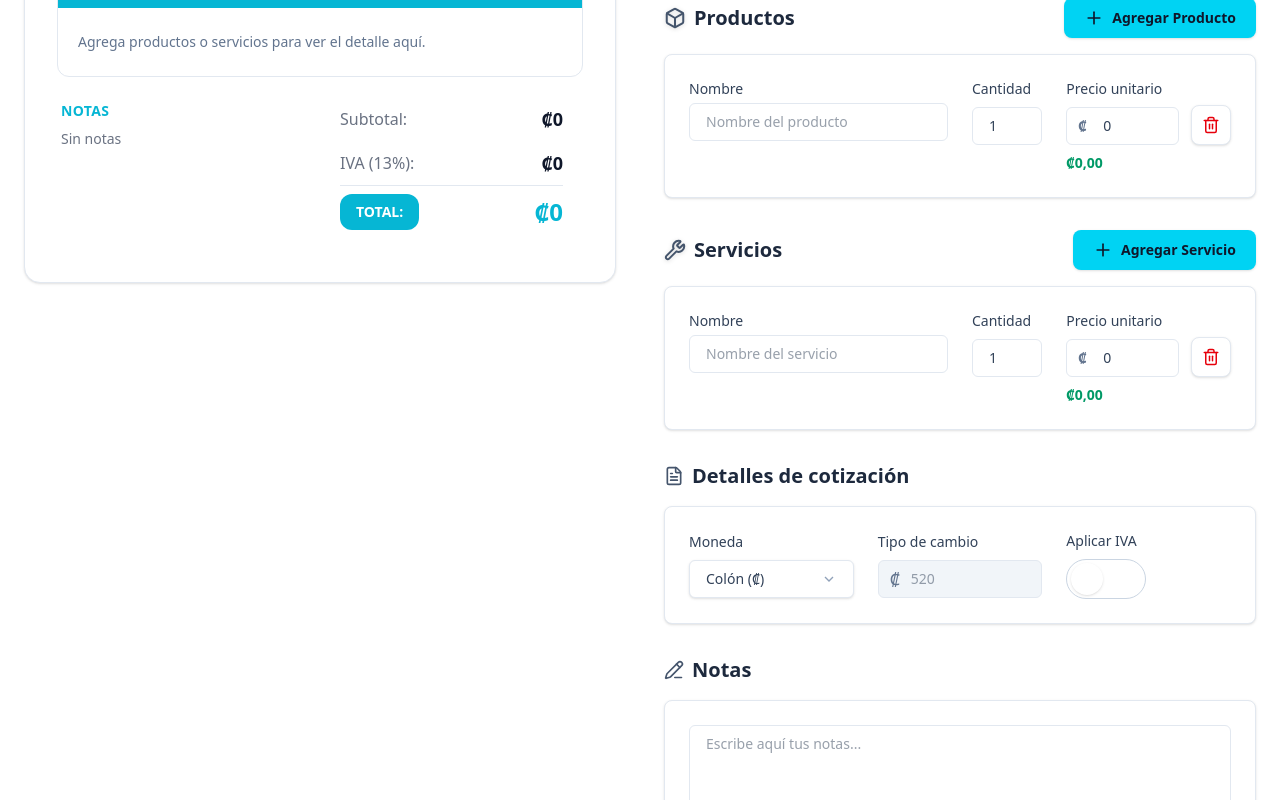
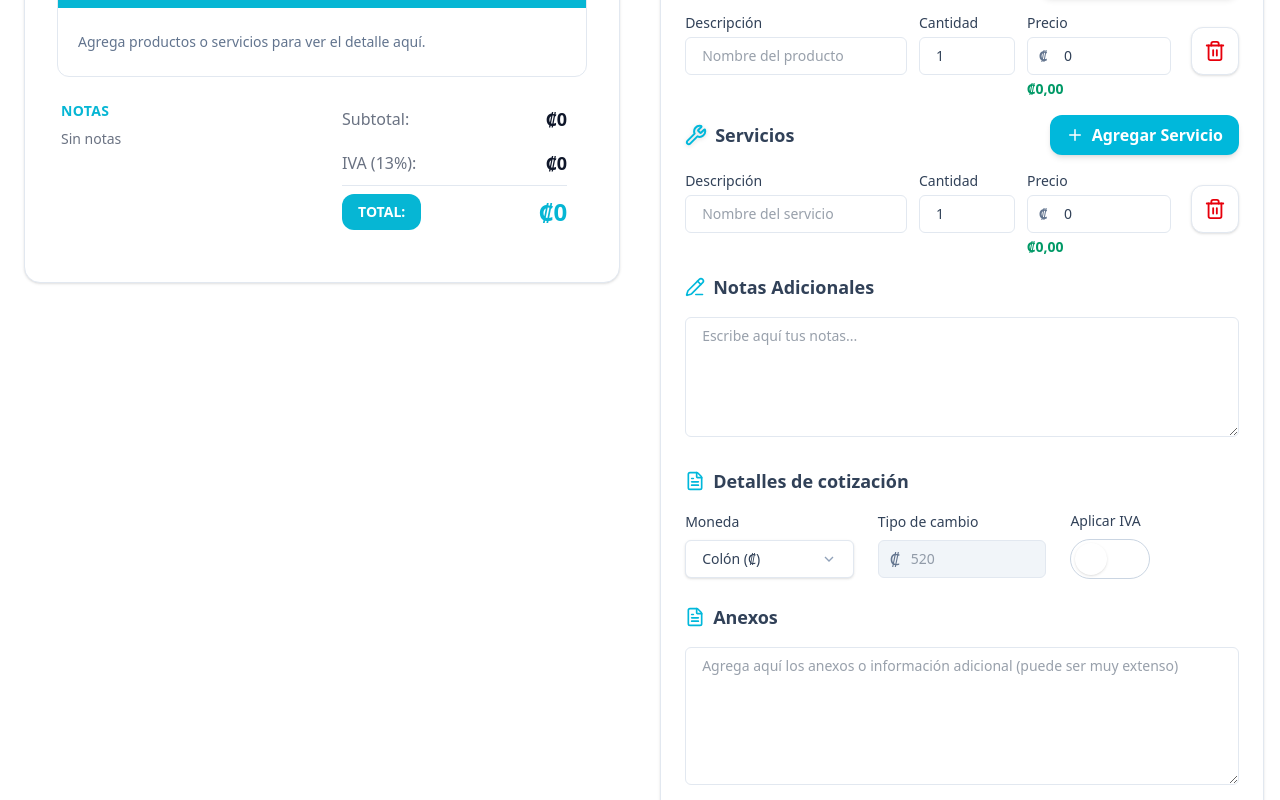
Before and after one commit to JosueMatamoros/SEN_Cotizaciones, a React (Vite) app in the folder frontend/: page / in a window 1280 px wide. Shown: the part 460-1260 px from the top of the page. Built offline with nearby package versions, Linux system fonts and the light colour scheme.

Commit message:
feat: improve UI

```diff
--- a/frontend/src/components/form/CurrencyInput.jsx
+++ b/frontend/src/components/form/CurrencyInput.jsx
@@ -48,7 +48,7 @@ export default function CurrencyInput({
 
   return (
     <div>
-      <label className="mb-2 block text-sm font-medium text-slate-700 whitespace-nowrap">
+      <label className="mb-1 block text-sm font-medium text-slate-700 whitespace-nowrap">
         {label}
       </label>
 
--- a/frontend/src/components/form/IntegerInput.jsx
+++ b/frontend/src/components/form/IntegerInput.jsx
@@ -24,7 +24,7 @@ export default function IntegerInput({
 
   return (
     <div>
-      <label className="mb-2 block text-sm font-medium text-slate-700">
+      <label className="mb-1 block text-sm font-medium text-slate-700">
         {label}
       </label>
 
--- a/frontend/src/components/form/ItemsSection.jsx
+++ b/frontend/src/components/form/ItemsSection.jsx
@@ -52,43 +52,49 @@ export default function ItemsSection({
     };
 
     return (
-    <Card
-      title={title}
-      icon={icon}
-      action={
+      <div className="rounded-xl bg-white px-0 py-0">
+        <div className="flex items-center justify-between mb-4">
+          <div className="flex items-center gap-2">
+            {icon}
+            <span className="font-semibold text-lg text-slate-700">{title}</span>
+          </div>
           <button
             type="button"
             onClick={addItem}
-          className="inline-flex h-10 items-center rounded-lg bg-cyan-400 px-3 lg:px-5 text-sm font-semibold text-slate-900 shadow-sm transition-colors hover:bg-cyan-300 gap-2 "
+            className="flex items-center gap-2 px-4 py-2 rounded-xl bg-cyan-500 text-white font-semibold shadow-md hover:bg-cyan-600 transition text-base"
           >
-          <Plus size={20} className="shrink-0" />
-          <span className="hidden sm:inline ">{addLabel}</span>
+            <Plus size={18} className="shrink-0" />
+            <span className="hidden sm:inline">{addLabel}</span>
+            <span className="inline sm:hidden">Agregar</span>
           </button>
-      }
-    >
-      <div className="space-y-6">
+        </div>
+        {items.length === 0 ? (
+          <div className="rounded-xl bg-slate-50 px-6 py-6 text-center text-slate-500">
+            Haz clic en "{addLabel}" para comenzar
+          </div>
+        ) : (
+          <div className="space-y-4">
+
             {items.map((it) => {
               const cantidad = parseIntSafe(it.cantidad, 1);
               const precioUnitario = parseCurrencyToNumber(it.precioUnitario);
               const totalLinea = precioUnitario * cantidad;
               const hasError = error && !it.nombre.trim();
-
               return (
                 <div
                   key={it.id}
-              className="grid grid-cols-1 gap-6 md:grid-cols-12 md:items-start"
+                  className="flex w-full items-end gap-3"
                 >
-              <div className="md:col-span-6">
+                  <div className="flex-[2.5]">
                     <Field
-                  label="Nombre"
+                      label="Descripción"
                       placeholder={namePlaceholder}
                       value={it.nombre}
                       onChange={(v) => updateItem(it.id, { nombre: v })}
                       error={hasError ? "El nombre es obligatorio" : undefined}
                     />
                   </div>
-
-              <div className="md:col-span-2">
+                  <div className="w-24">
                     <IntegerInput
                       label="Cantidad"
                       placeholder="1"
@@ -97,38 +103,32 @@ export default function ItemsSection({
                       min={1}
                     />
                   </div>
-
-              <div className="md:col-span-4">
-                <div className="flex items-end gap-3">
-                  <div className="flex-1">
+                  <div className="w-36 relative">
                     <CurrencyInput
-                      label="Precio unitario"
+                      label="Precio"
                       placeholder="0"
                       value={it.precioUnitario}
                       onChange={(v) => updateItem(it.id, { precioUnitario: v })}
                       currency={currency}
                       currencySymbol={currencySymbol}
                     />
+                    <span className="absolute left-0 top-full mt-1 text-sm font-semibold text-emerald-600 whitespace-nowrap">
+                      {formatMoney(totalLinea, currency)}
+                    </span>
                   </div>
-
                   <button
                     type="button"
                     onClick={() => removeItem(it.id)}
-                    className="inline-flex h-10 w-10 items-center justify-center rounded-lg border border-slate-200 bg-white text-red-600 shadow-sm transition-colors hover:border-red-200 hover:bg-red-50"
+                    className="inline-flex h-12 w-12 items-center justify-center rounded-xl border border-slate-200 bg-white text-red-600 shadow-sm transition-colors hover:border-red-200 hover:bg-red-50 ml-2"
                     aria-label="Eliminar"
                   >
-                    <Trash2 size={18} />
+                    <Trash2 size={22} />
                   </button>
-                </div>
-
-                <div className="mt-2 text-sm font-semibold text-emerald-600">
-                  {formatMoney(totalLinea, currency)}
-                </div>
-              </div>
                 </div>
               );
             })}
           </div>
-    </Card>
+        )}
+      </div>
     );
 }
--- a/frontend/src/section/form.jsx
+++ b/frontend/src/section/form.jsx
@@ -35,11 +35,15 @@ export default function FormSection({
   errores = {},
 }) {
   return (
-    <section className="w-full p-6">
-      <div className="mx-auto w-full max-w-5xl space-y-8">
-        <Card title="Datos" icon={<User size={20} />}>
+    <section className="w-full p-4">
+      <div className="mx-auto w-full max-w-3xl bg-white rounded-2xl border border-slate-200 shadow-sm p-6">
+        {/* Datos */}
+        <div className="mb-6">
+          <div className="flex items-center gap-2 mb-4">
+            <User size={20} className="text-cyan-500" />
+            <span className="font-semibold text-lg text-slate-700">Datos</span>
+          </div>
           <Tabs value={tab} onChange={setTab} />
-
           <AnimatePresence mode="wait" initial={false}>
             {tab === "cliente" ? (
               <motion.div
@@ -50,33 +54,10 @@ export default function FormSection({
                 transition={{ duration: 0.18 }}
                 className="grid grid-cols-1 gap-6 md:grid-cols-2"
               >
-                <Field
-                  label="Nombre"
-                  placeholder="Nombre del cliente"
-                  value={cliente.nombre}
-                  onChange={(v) => setCliente((s) => ({ ...s, nombre: v }))}
-                  error={errores.nombreReceptor}
-                />
-                <Field
-                  label="Número"
-                  placeholder="+506 8888-8888"
-                  value={cliente.numero}
-                  onChange={(v) => setCliente((s) => ({ ...s, numero: v }))}
-                  type="tel"
-                />
-                <Field
-                  label="Correo"
-                  placeholder="correo@ejemplo.com"
-                  value={cliente.correo}
-                  onChange={(v) => setCliente((s) => ({ ...s, correo: v }))}
-                  type="email"
-                />
-                <Field
-                  label="Dirección exacta"
-                  placeholder="Provincia, cantón, distrito, señas exactas"
-                  value={cliente.direccion}
-                  onChange={(v) => setCliente((s) => ({ ...s, direccion: v }))}
-                />
+                <Field label="Nombre" placeholder="Nombre del cliente" value={cliente.nombre} onChange={(v) => setCliente((s) => ({ ...s, nombre: v }))} error={errores.nombreReceptor} />
+                <Field label="Número" placeholder="+506 8888-8888" value={cliente.numero} onChange={(v) => setCliente((s) => ({ ...s, numero: v }))} type="tel" />
+                <Field label="Correo" placeholder="correo@ejemplo.com" value={cliente.correo} onChange={(v) => setCliente((s) => ({ ...s, correo: v }))} type="email" />
+                <Field label="Dirección exacta" placeholder="Provincia, cantón, distrito, señas exactas" value={cliente.direccion} onChange={(v) => setCliente((s) => ({ ...s, direccion: v }))} />
               </motion.div>
             ) : (
               <motion.div
@@ -87,65 +68,28 @@ export default function FormSection({
                 transition={{ duration: 0.18 }}
                 className="grid grid-cols-1 gap-6 md:grid-cols-2"
               >
-                <Field
-                  label="Nombre empresa"
-                  placeholder="Razón social"
-                  value={empresa.nombreEmpresa}
-                  onChange={(v) => setEmpresa((s) => ({ ...s, nombreEmpresa: v }))}
-                  error={errores.nombreReceptor}
-                />
-                <Field
-                  label="Número empresa"
-                  placeholder="+506 8888-8888"
-                  value={empresa.numeroEmpresa}
-                  onChange={(v) => setEmpresa((s) => ({ ...s, numeroEmpresa: v }))}
-                  type="tel"
-                />
-                <Field
-                  label="Correo"
-                  placeholder="empresa@ejemplo.com"
-                  value={empresa.correo}
-                  onChange={(v) => setEmpresa((s) => ({ ...s, correo: v }))}
-                  type="email"
-                />
-                <Field
-                  label="Dirección exacta"
-                  placeholder="Provincia, cantón, distrito, señas exactas"
-                  value={empresa.direccion}
-                  onChange={(v) => setEmpresa((s) => ({ ...s, direccion: v }))}
-                />
-
+                <Field label="Nombre empresa" placeholder="Razón social" value={empresa.nombreEmpresa} onChange={(v) => setEmpresa((s) => ({ ...s, nombreEmpresa: v }))} error={errores.nombreReceptor} />
+                <Field label="Número empresa" placeholder="+506 8888-8888" value={empresa.numeroEmpresa} onChange={(v) => setEmpresa((s) => ({ ...s, numeroEmpresa: v }))} type="tel" />
+                <Field label="Correo" placeholder="empresa@ejemplo.com" value={empresa.correo} onChange={(v) => setEmpresa((s) => ({ ...s, correo: v }))} type="email" />
+                <Field label="Dirección exacta" placeholder="Provincia, cantón, distrito, señas exactas" value={empresa.direccion} onChange={(v) => setEmpresa((s) => ({ ...s, direccion: v }))} />
                 <div className="md:col-span-2">
-                  <Accordion
-                    title="Asesor"
-                    open={asesorOpen}
-                    onToggle={() => setAsesorOpen((v) => !v)}
-                  >
+                  <Accordion title="Asesor" open={asesorOpen} onToggle={() => setAsesorOpen((v) => !v)}>
                     <div className="grid grid-cols-1 gap-6 md:grid-cols-2">
-                      <Field
-                        label="Nombre del asesor"
-                        placeholder="Nombre del asesor"
-                        value={empresa.asesorNombre}
-                        onChange={(v) => setEmpresa((s) => ({ ...s, asesorNombre: v }))}
-                      />
-                      <Field
-                        label="Número del asesor"
-                        placeholder="+506 8888-8888"
-                        value={empresa.asesorNumero}
-                        onChange={(v) => setEmpresa((s) => ({ ...s, asesorNumero: v }))}
-                        type="tel"
-                      />
+                      <Field label="Nombre del asesor" placeholder="Nombre del asesor" value={empresa.asesorNombre} onChange={(v) => setEmpresa((s) => ({ ...s, asesorNombre: v }))} />
+                      <Field label="Número del asesor" placeholder="+506 8888-8888" value={empresa.asesorNumero} onChange={(v) => setEmpresa((s) => ({ ...s, asesorNumero: v }))} type="tel" />
                     </div>
                   </Accordion>
                 </div>
               </motion.div>
             )}
           </AnimatePresence>
-        </Card>
+        </div>
 
+        {/* Productos */}
+        <div className="mb-10">
           <ItemsSection
             title="Productos"
-          icon={<Box size={22} strokeWidth={2.2} className="drop-shadow-sm" />}
+            icon={<Box size={22} strokeWidth={2.2} className="text-cyan-500 drop-shadow-sm" />}
             addLabel="Agregar Producto"
             items={productos}
             setItems={setProductos}
@@ -153,10 +97,13 @@ export default function FormSection({
             currency="CRC"
             error={errores.items}
           />
+        </div>
 
+        {/* Servicios */}
+        <div className="mb-10">
           <ItemsSection
             title="Servicios"
-          icon={<Wrench size={22} strokeWidth={2.2} className="drop-shadow-sm" />}
+            icon={<Wrench size={22} strokeWidth={2.2} className="text-cyan-500 drop-shadow-sm" />}
             addLabel="Agregar Servicio"
             items={servicios}
             setItems={setServicios}
@@ -164,48 +111,50 @@ export default function FormSection({
             currency="CRC"
             error={errores.items}
           />
+        </div>
 
-        <Card title="Detalles de cotización" className="mt-8" icon={<FileText size={20} />}>
+        {/* Notas Adicionales */}
+        <div className="mb-6">
+          <div className="flex items-center gap-2 mb-4">
+            <PencilLine size={20} className="text-cyan-500" />
+            <span className="font-semibold text-lg text-slate-700">Notas Adicionales</span>
+          </div>
+          <textarea className="w-full min-h-30 rounded-md bg-white px-4 py-2 text-sm text-slate-700 focus:ring-4 focus:ring-cyan-100 border border-slate-200" placeholder="Escribe aquí tus notas..." value={nota} onChange={e => setNota(e.target.value)} />
+        </div>
+
+        {/* Detalles de cotización */}
+        <div className="mb-6">
+          <div className="flex items-center gap-2 mb-4">
+            <FileText size={20} className="text-cyan-500" />
+            <span className="font-semibold text-lg text-slate-700">Detalles de cotización</span>
+          </div>
           <div className="flex flex-col md:flex-row gap-6 items-center justify-around ">
             <div className="w-full md:w-1/3">
               <label className="block mb-2 text-sm font-medium text-slate-700">Moneda</label>
               <CustomSelect value={moneda} onChange={setMoneda} />
             </div>
-
             <div className="w-full md:w-1/3">
               <label className="block mb-2 text-sm font-medium text-slate-700">Tipo de cambio</label>
               <div className="relative w-full">
                 <span className="absolute left-3 top-1/2 -translate-y-1/2 text-slate-500 text-lg">₡</span>
-                <input
-                  type="text"
-                  value={tipoCambio}
-                  onChange={(e) => setTipoCambio(e.target.value.replace(/\D/g, ""))}
-                  disabled={moneda !== "USD"}
-                  placeholder="520"
-                  className="w-full rounded-md border border-slate-200 bg-white pl-8 pr-4 py-2 text-sm text-slate-700 focus:border-cyan-400 focus:ring-4 focus:ring-cyan-100 disabled:bg-slate-100"
-                />
+                <input type="text" value={tipoCambio} onChange={(e) => setTipoCambio(e.target.value.replace(/\D/g, ""))} disabled={moneda !== "USD"} placeholder="520" className="w-full rounded-md border border-slate-200 bg-white pl-8 pr-4 py-2 text-sm text-slate-700 focus:border-cyan-400 focus:ring-4 focus:ring-cyan-100 disabled:bg-slate-100" />
               </div>
             </div>
-
-            <div className=" md:w-1/3 w-full flex flex-col items-start  ">
+            <div className="md:w-1/3 w-full flex flex-col items-start">
               <label className="mb-2 text-sm font-medium text-slate-700">Aplicar IVA</label>
               <Toggle checked={aplicarIVA} onChange={setAplicarIVA} />
             </div>
           </div>
-        </Card>
+        </div>
 
-        <Card title="Notas" className="mt-8" icon={<PencilLine size={20} />}>
-          <textarea
-            className="w-full min-h-30 rounded-md border border-slate-200 bg-white px-4 py-2 text-sm text-slate-700 focus:ring-4 focus:ring-cyan-100"
-            placeholder="Escribe aquí tus notas..."
-            value={nota}
-            onChange={e => setNota(e.target.value)}
-          />
-        </Card>
-
-        <Card title="Anexos" className="mt-8" icon={<FileText size={20} />}>
+        {/* Anexos */}
+        <div className="mb-2">
+          <div className="flex items-center gap-2 mb-4">
+            <FileText size={20} className="text-cyan-500" />
+            <span className="font-semibold text-lg text-slate-700">Anexos</span>
+          </div>
           <AnexosTextarea value={anexos} onChange={e => setAnexos(e.target.value)} />
-        </Card>
+        </div>
       </div>
     </section>
   );
```
Lines whose indentation alone changed are shown as unchanged.
